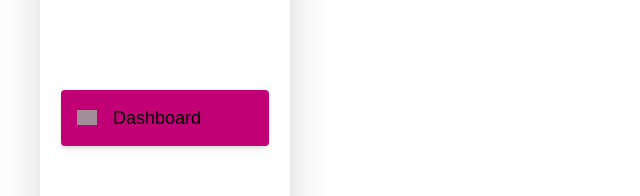
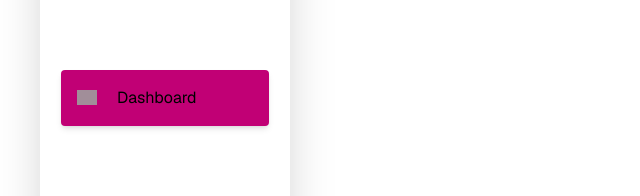
Before and after one commit to Deezinn/front-residencia, a Next.js app: page / in a window 1280 px wide. Shown: the part 242-438 px from the top of the page, without its empty margins (0-640 px from the left). Built offline with nearby package versions, Linux system fonts and the light colour scheme; grey boxes are pictures that could not be loaded.

Commit message:
fix: style button

```diff
--- a/src/app/components/button.jsx
+++ b/src/app/components/button.jsx
@@ -5,14 +5,14 @@ export default function Button() {
     <div className="flex flex-col items-center mt-20 space-y-1">
       <button
         style={{ backgroundColor: '#c10075' }}
-        className="shadow-md rounded-sm w-52 h-14 flex items-center mt-5 text-lg space-x-2 focus:outline-1 text-white"
+        className="shadow-md active:shadow-inner active:translate-y-2 duration-200 rounded-sm w-52 h-14 flex items-center justify-items-start"
       >
         <img
           src="https://cdn-icons-png.flaticon.com/128/7781/7781587.png"
           alt="dashboard-icon"
           className="w-5 h-auto opacity-90 ml-4"
         />
-        <span className="ml-2 text-black">Dashboard</span>
+        <span className="ml-5 text-black font-sans">Dashboard</span>
       </button>
     </div>
   );
```
